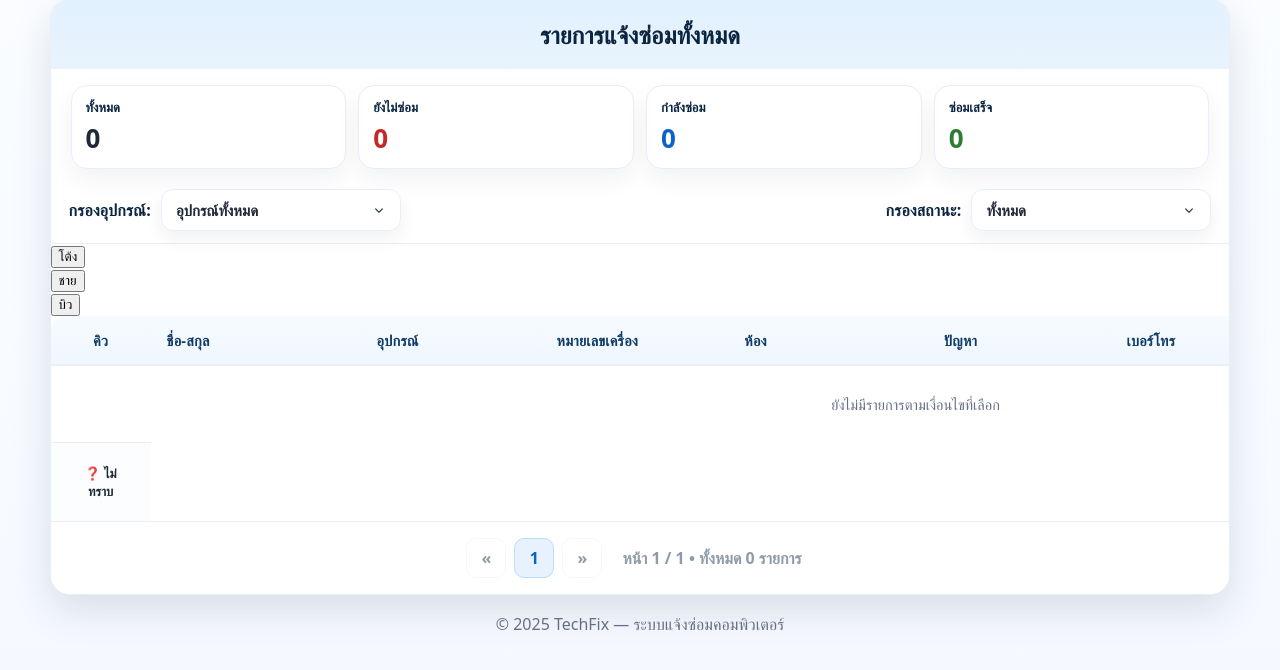
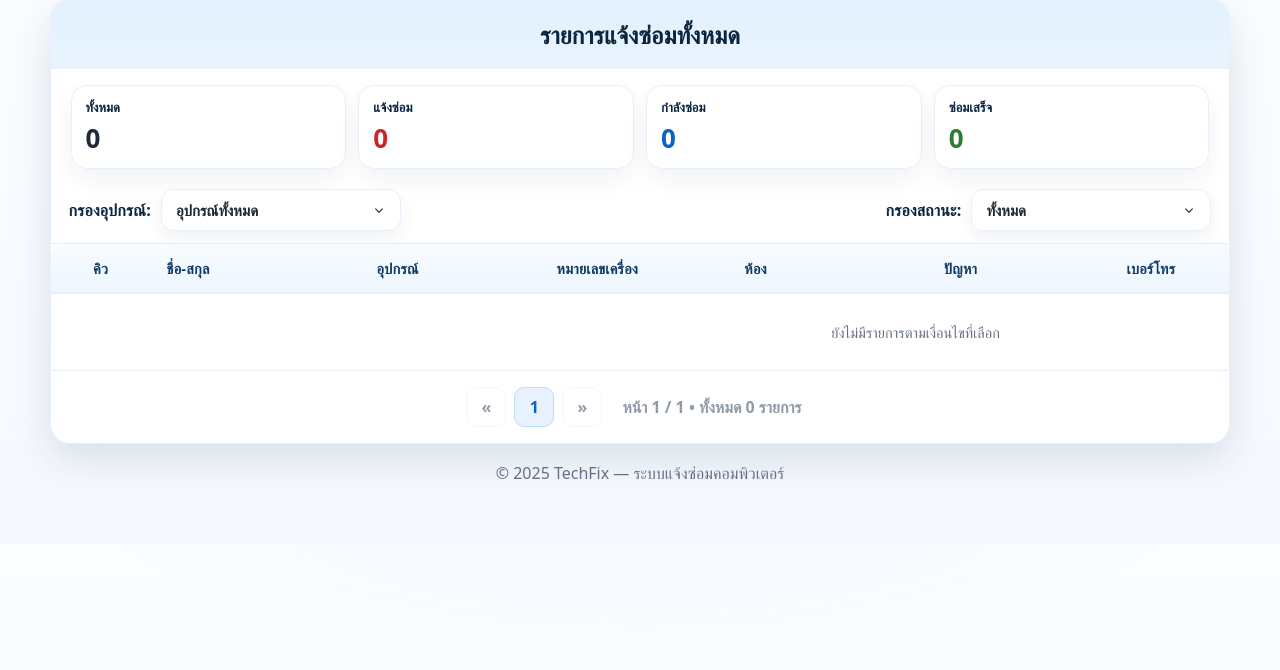
Before and after one commit to Buanruk/TechFix.IT, a PHP site: page /admin_dashboard.php in a window 1280 px wide. Shown: the part 105-775 px from the top of the page. Run offline with PHP 8.4, Linux system fonts and the light colour scheme; data that the repository does not hold is empty.

Commit message:
้เด

```diff
--- a/admin_dashboard.php
+++ b/admin_dashboard.php
@@ -373,7 +373,7 @@ $result = $stmt->get_result();
       <!-- KPI (รวมทั้งหมด) -->
       <div class="kpis">
         <div class="kpi total"><h4>ทั้งหมด</h4><div class="num"><?= (int)$stat['all'] ?></div></div>
-        <div class="kpi new"><h4>ยังไม่ซ่อม</h4><div class="num"><?= (int)$stat['new'] ?></div></div>
+        <div class="kpi new"><h4>แจ้งซ่อม</h4><div class="num"><?= (int)$stat['new'] ?></div></div>
         <div class="kpi progress"><h4>กำลังซ่อม</h4><div class="num"><?= (int)$stat['in_progress'] ?></div></div>
         <div class="kpi done"><h4>ซ่อมเสร็จ</h4><div class="num"><?= (int)$stat['done'] ?></div></div>
       </div>
@@ -392,7 +392,7 @@ $result = $stmt->get_result();
           <label class="label" for="status">กรองสถานะ:</label>
           <select class="select" id="status" name="status" onchange="this.form.page.value=1; this.form.submit()">
             <option value="all"         <?= $filterStatus==='all' ? 'selected' : '' ?>>ทั้งหมด</option>
-            <option value="new"         <?= $filterStatus==='new' ? 'selected' : '' ?>>❌ ยังไม่ซ่อม</option>
+            <option value="new"         <?= $filterStatus==='new' ? 'selected' : '' ?>>❌ แจ้งซ่อม</option>
             <option value="in_progress" <?= $filterStatus==='in_progress' ? 'selected' : '' ?>>🔧 กำลังซ่อม</option>
             <option value="done"        <?= $filterStatus==='done' ? 'selected' : '' ?>>✅ ซ่อมเสร็จ</option>
           </select>
@@ -458,7 +458,7 @@ $result = $stmt->get_result();
                     <input type="hidden" name="id" value="<?= (int)$row['id'] ?>">
                     <input type="hidden" name="redirect" value="<?= h($_SERVER['REQUEST_URI']) ?>">
                     <select name="status" class="status-select <?= $selectClass ?>" onchange="this.form.submit()">
-                      <option value="new"         <?= $s==='new'?'selected':'' ?>>❌ ยังไม่ซ่อม</option>
+                      <option value="new"         <?= $s==='new'?'selected':'' ?>>❌ แจ้งซ่อม</option>
                       <option value="in_progress" <?= $s==='in_progress'?'selected':'' ?>>🔧 กำลังซ่อม</option>
                       <option value="done"        <?= $s==='done'?'selected':'' ?>>✅ ซ่อมเสร็จ</option>
                     </select>
@@ -474,44 +474,6 @@ $result = $stmt->get_result();
               </tr>
             <?php endwhile; ?>
           <?php endif; ?>
-
-          <!-- มอบหมายช่าง -->
-<div class="assign-wrap" aria-label="มอบหมายงานให้ช่าง">
-  <form method="POST" action="/assign_work.php" onsubmit="return confirm('ยืนยันมอบหมายงานนี้ให้ช่างโต้ง ?')">
-    <input type="hidden" name="id" value="<?= (int)$row['id'] ?>">
-    <input type="hidden" name="tech" value="tong">
-    <input type="hidden" name="redirect" value="<?= h($_SERVER['REQUEST_URI']) ?>">
-    <button type="submit" class="assign-btn tong">โต้ง</button>
-  </form>
-  <form method="POST" action="/assign_work.php" onsubmit="return confirm('ยืนยันมอบหมายงานนี้ให้ช่างชาย ?')">
-    <input type="hidden" name="id" value="<?= (int)$row['id'] ?>">
-    <input type="hidden" name="tech" value="chai">
-    <input type="hidden" name="redirect" value="<?= h($_SERVER['REQUEST_URI']) ?>">
-    <button type="submit" class="assign-btn chai">ชาย</button>
-  </form>
-  <form method="POST" action="/assign_work.php" onsubmit="return confirm('ยืนยันมอบหมายงานนี้ให้ช่างบิว ?')">
-    <input type="hidden" name="id" value="<?= (int)$row['id'] ?>">
-    <input type="hidden" name="tech" value="bew">
-    <input type="hidden" name="redirect" value="<?= h($_SERVER['REQUEST_URI']) ?>">
-    <button type="submit" class="assign-btn bew">บิว</button>
-  </form>
-</div>
-
-<?php
-  // ถ้ามีข้อมูลช่างที่รับงานแล้ว โชว์ใต้ปุ่มให้ผู้ใช้เห็น
-  if (!empty($row['assigned_tech'])) {
-    $showTel = !empty($row['assigned_tech_phone']) ? ' • '.$row['assigned_tech_phone'] : '';
-    echo '<div class="assigned-badge">ช่าง: '.h($row['assigned_tech']).$showTel.'</div>';
-  }
-?>
-<td class="tc" data-label="สถานะ">
-  <span class="badge <?= $s ?>"><?= statusIcon($s) ?> <?= h(statusText($s)) ?></span>
-  <?php if (!empty($row['assigned_tech'])): ?>
-    <div class="assigned-badge">ช่าง: <?= h($row['assigned_tech']) ?></div>
-  <?php endif; ?>
-</td>
-
-
           </tbody>
         </table>
       </div>
```
